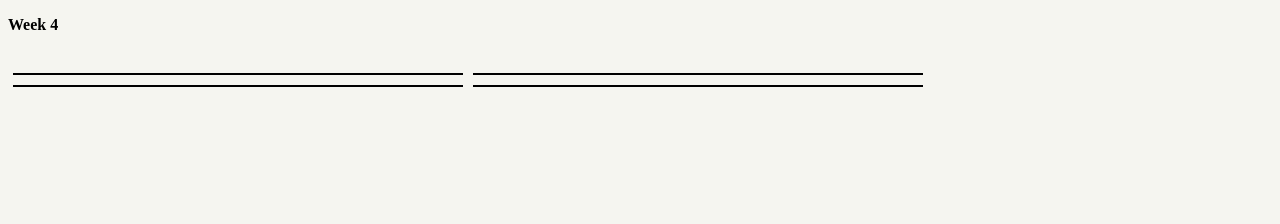
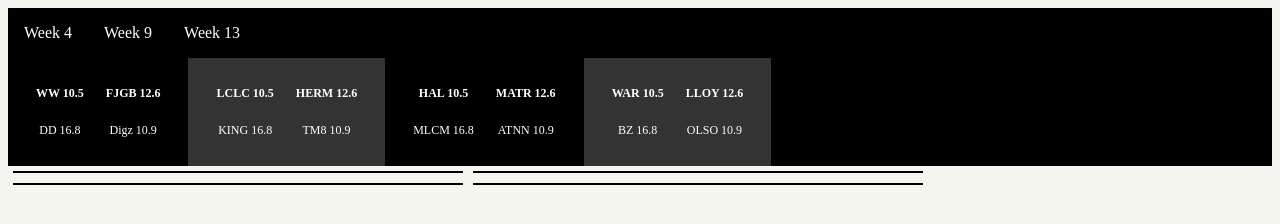
Before and after one commit to jonathanbouthilet/fantasysite, a plain HTML site: page index.html in a window 1280 px wide. Drawn offline with nearby package versions, Linux system fonts and the light colour scheme; no server answers.

Commit message:
Created team and week menus to view scores of all games

```diff
--- a/index.html
+++ b/index.html
@@ -6,19 +6,34 @@
 </head>
 <body>
 
-<p><b> Week 4</b></br></br></p>
+<ul>
+  <li><a class="active" href="#home">Week 4</a></li>
+  <li><a href="#news">Week 9</a></li>
+  <li><a href="#contact">Week 13</a></li>
+
+</ul>
+<div class="teams">
+<ul>
+<li><a class="active" href="#home"><table><tr><td>WW  10.5</td><td> FJGB  12.6</td></tr><tr><td>DD  16.8 </td><td>Digz  10.9</td></tr></table></a></li>
+  <li><a href="#news"><table><tr><td>LCLC  10.5</td><td>HERM  12.6</td></tr><tr><td>KING  16.8 </td><td>TM8  10.9</td></tr></table></a></li>
+  <li><a href="#contact"><table><tr><td>HAL  10.5</td><td>MATR  12.6</td></tr><tr><td>MLCM  16.8 </td><td>ATNN  10.9</td></tr></table></a></li>
+  <li><a href="#about"><table><tr><td>WAR  10.5</td><td>LLOY  12.6</td></tr><tr><td>BZ  16.8 </td><td>OLSO  10.9</td></tr></table></a></li>
+</ul>
+</div>
 
 
-<table class = "one"></table>
+<div class ="upper">
+<table class = "one cells"></table>
 
 
-<table class = "two"></table>
+<table class = "two cells"></table>
+</div>
+<div class ="lower">
+<table class = "three cells"></table>
 
 
-<table class = "three"></table>
-
-
-<table class = "four"></table>
+<table class = "four cells"></table>
+</div>
 
 <script src="//code.jquery.com/jquery-1.11.2.min.js"></script>
 <script src="//code.jquery.com/jquery-migrate-1.2.1.min.js"></script>
--- a/style.css
+++ b/style.css
@@ -1,6 +1,27 @@
 body{background:#f5f5f0;}
 
-table{
+.one{
+
+    float:left;
+    border: 1px solid black;
+    min-width:450px;
+    margin: 5px;
+}
+.two{
+
+    float:left;
+    border: 1px solid black;
+    min-width:450px;
+    margin: 5px;
+}
+.three{
+
+    float:left;
+    border: 1px solid black;
+    min-width:450px;
+    margin: 5px;
+}
+.four{
 
     float:left;
     border: 1px solid black;
@@ -8,7 +29,7 @@ table{
     margin: 5px;
 }
 .upper{
-
+    clear:both;
     max-width: 920px;
 
 }
@@ -27,16 +48,43 @@ font-size:12px;
 
 
 }
+
+.teams li:nth-child(even) {background: #333}
+
 th{
     width:auto;
 }
 
-tr:nth-child(even) {background: #CCC}
+.cells tr:nth-child(even) {background: #CCC}
 
-tr:nth-last-child(1){
+.cells tr:nth-last-child(1){
     background: #f5f5f0;
     font-weight:bold;
 }
 tr:first-child{
     font-weight:900;
 }
+ul {
+    list-style-type: none;
+    margin: 0;
+    padding: 0;
+    overflow: hidden;
+    background-color: #000000;
+}
+
+
+li {
+    float: left;
+}
+
+li a {
+    display: block;
+    color: white;
+    text-align: center;
+    padding: 16px;
+    text-decoration: none;
+}
+
+li a:hover {
+    background-color: #999;
+}
```
Lines whose indentation alone changed are shown as unchanged.
